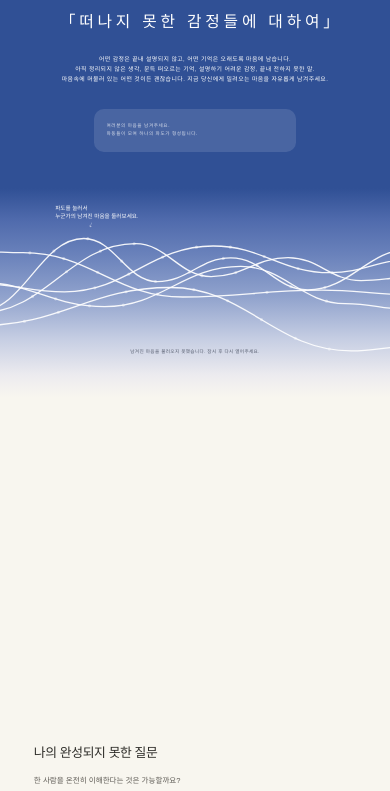
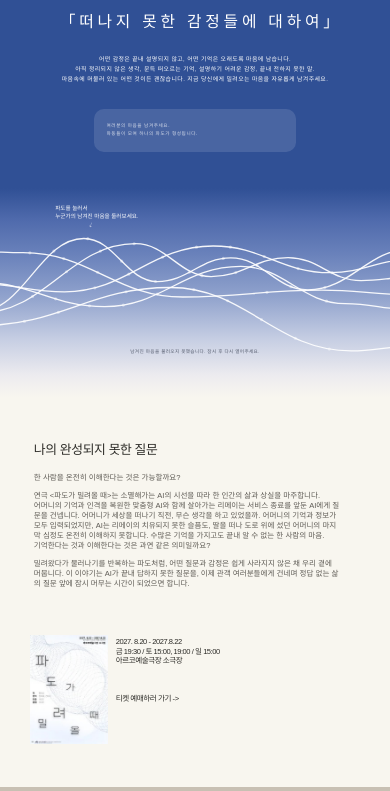
Before and after one commit to theater-wave/theater-wave.github.io, a plain HTML site: page index.html in a window 390 px wide. Shown: the part 48-839 px from the top of the page. Drawn offline with nearby package versions, Linux system fonts and the light colour scheme; no server answers; a web font is replaced by a local one.

Commit message:
Use compact, even gaps around the about text on phones
The one-screen about block stays on desktop; on tall portrait screens the
scaled page made that screen very tall, so the gaps were huge.

Co-Authored-By: Claude Opus 5.5 <noreply@anthropic.com>
Claude-Session: https://claude.ai/code/session_01FDpaqMpK7X2ngCoX93T8wE

```diff
--- a/index.html
+++ b/index.html
@@ -121,6 +121,12 @@ h1 { font-family: var(--font-round); margin: 6.125rem 0 0; padding-left: 2.375re
 .about .copy p { margin: 0; }
 .about .copy p + p { margin-top: 1.5rem; }
 .info { display: flex; align-items: stretch; gap: 1.5625rem; margin: 4rem 0 0 -.75rem; }
+/* phones and portrait tablets: the page is scaled down to the screen width, so one screen is very tall there;
+   use fixed, even gaps instead (wave → text → show info) */
+@media (max-aspect-ratio: 4/5) {
+  .story { min-height: 0; padding: 8.6875rem 0 0; }
+  .info { margin-top: 8.75rem; }
+}
 .info img { display: block; width: 14.75rem; height: 20.625rem; object-fit: cover; }
 .info .when { font-family: var(--font-round); display: flex; flex-direction: column; margin: .375rem 0 0; padding-bottom: .1rem; color: #2c2b27; font-weight: 300; font-size: 1.4375rem; line-height: 1.8rem; letter-spacing: -.06em; white-space: nowrap; }
 .info a { align-self: flex-start; margin-top: 5.375rem; color: inherit; text-decoration: none; border-bottom: 1px solid transparent; transition: border-color .2s; }
```
